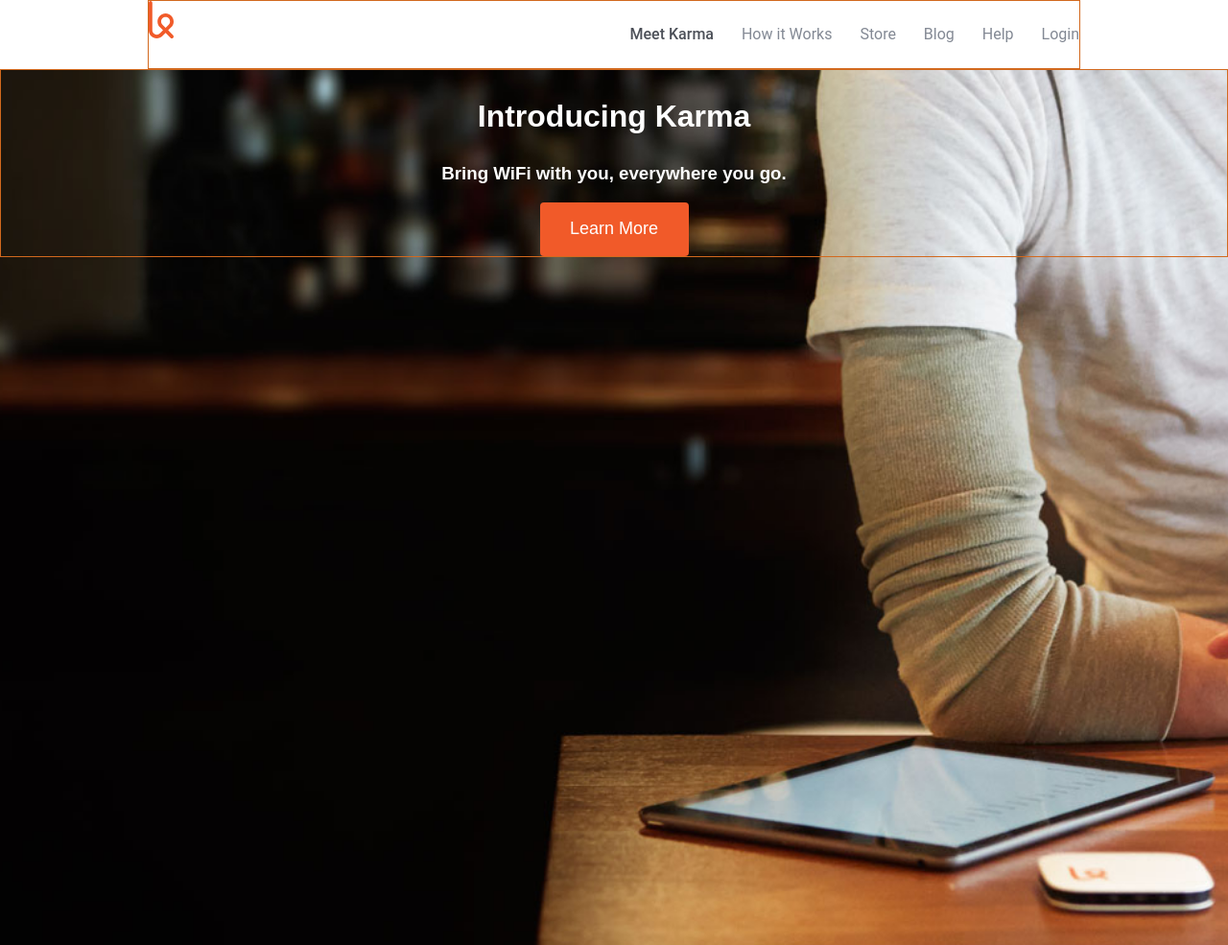
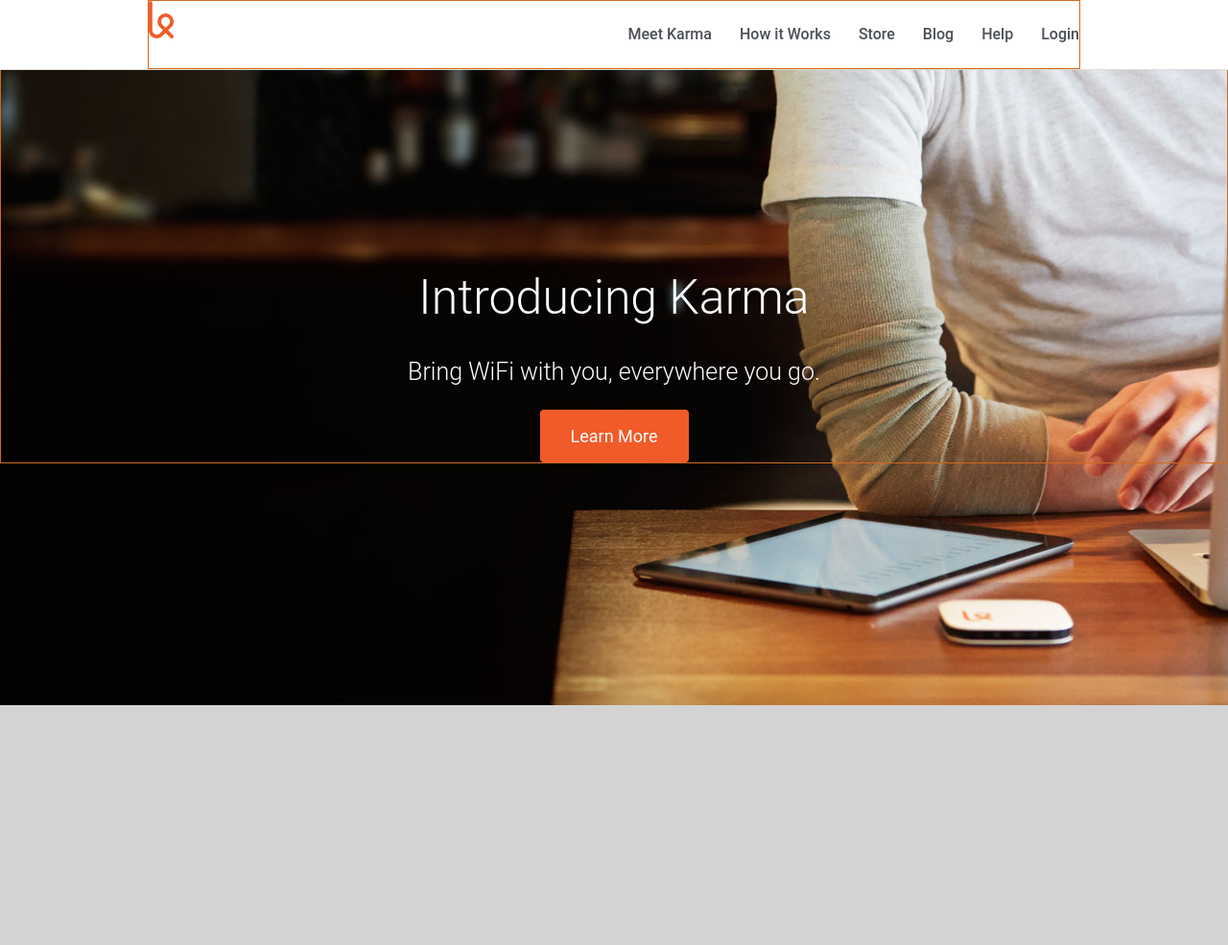
Before and after one commit to EliBT/startup-landing-page-clone, a plain HTML site: page index.html in a window 1280 px wide. Shown: the top 985 px of the page at 96% size. After the commit the page ends 800 px from the top, so only its background shows below. Drawn offline with Linux system fonts and the light colour scheme.

Commit message:
third commit

```diff
--- a/css/style.css
+++ b/css/style.css
@@ -1,5 +1,8 @@
 body {
-	background-color: Lightgray;
+
+    background-color: LightGray;
+    font-family: 'Roboto', sans-serif;
+    -webkit-font-smoothing: antialiased;
 }
 div {
 	border: 1px solid Chocolate;
@@ -7,6 +10,10 @@ div {
 /* Navigation Section */
 .top-navigation {
     background-color: #fff;
+     position: fixed;
+    width: 100%;
+    border-bottom: 1px solid #DDD;
+    z-index: 9999;
 }
 .top-navigation > .content {
     width: 970px;
@@ -19,11 +26,15 @@ div {
     color: #838994;
     font-size: 16px;
     margin-top: 25px;
+    display: inline-block;
+    margin-left: 1.563rem;
     -webkit-font-smoothing: antialiased;
 }
 .top-navigation .links li {
     display: inline-block;
     margin-left: 25px;
+    color: #4c5058;
+    font-weight: 500;
 }
 .top-navigation .links .active {
     color: #4c5058;
@@ -38,8 +49,9 @@ div {
     background-position: center bottom;
     background-repeat: no-repeat;
     background-size: cover;
-    height: 60rem;
+    height: 45.938rem;
     text-align: center;
+    overflow: auto;
 }
 .big-button {
     text-shadow: none;
@@ -55,7 +67,6 @@ div {
     color: white;
     font-size: 1.125rem;
 
-
 }
 .big-button:hover {
     background-color: #d9400e;
@@ -64,6 +75,15 @@ div {
 }
 h1,h3 {
 	color: #FFFFFF;
-	margin-top: 30px;
+    text-align: center;
+    font-weight: 300;
 
 }
+h1 {
+	margin-top: 17.5rem;
+    font-size: 3.125rem;
+}
+h3 {
+	margin-top: 1.25rem;
+    font-size: 1.563rem;
+}
```
